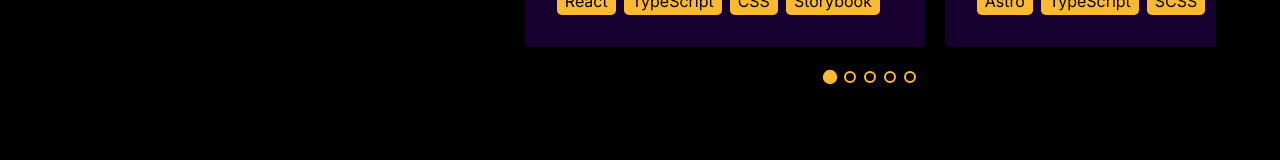
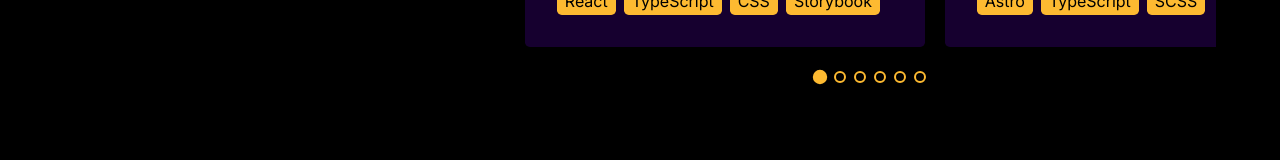
Before and after one commit to jessicaborda/Portfolio_Jessica_Borda, a Next.js app: page / in a window 1280 px wide. Shown: the part 1876-2036 px from the top of the page. Built offline with nearby package versions, Linux system fonts and the light colour scheme.

Commit message:
New project

```diff
--- a/app/page.tsx
+++ b/app/page.tsx
@@ -40,7 +40,7 @@ function HeroSection() {
   const heroData = {
     name: "Jessica Borda",
     title: "Frontend Developer / Design Developer",
-    description: `UX Engineer y Desarrolladora Frontend con formación en Arquitectura, especializada en la creación de interfaces de usuario listas para producción utilizando React, Next.js y TypeScript. Actúo como puente entre el diseño de interfaces complejas en Figma y su implementación frontend escalable, garantizando altos estándares de accesibilidad y rendimiento. Con experiencia profesional desarrollando soluciones digitales de alto volumen para agencias europeas, me enfoco en la creación de Design Systems que optimizan el desarrollo y aseguran la consistencia visual a gran escala.`,
+    description: "UX Engineer y Desarrolladora Frontend con formación en Arquitectura, especializada en la creación de interfaces de usuario listas para producción utilizando React, Next.js y TypeScript. Actúo como puente entre el diseño de interfaces complejas en Figma y su implementación frontend escalable, garantizando altos estándares de accesibilidad y rendimiento. Con experiencia profesional desarrollando soluciones digitales de alto volumen para agencias europeas, me enfoco en la creación de Design Systems que optimizan el desarrollo y aseguran la consistencia visual a gran escala.",
     cvUrl: getAssetPath("/Jessica Borda - ATS Format.pdf"),
     cvLabel: "Descargar CV",
     socialLinks: SOCIAL_LINKS,
@@ -194,6 +194,15 @@ function ProjectsSection() {
         websiteUrl: "https://jessicaborda.github.io/adoption-report/",
       },
       {
+        image: getAssetPath("/artista_musical_portada.png"),
+        title: "Artista musical",
+        description: "Landing page para artista musical diseñado en Figma con prototipado.",
+        tools: ["Figma"],
+        figmaUrl:
+          "https://www.figma.com/design/6ce7kTEyChMVRWLpodteuv/ARTISTA-MUSICAL?node-id=0-1&p=f&t=vzJG37GwNzodrxGN-0",
+        websiteUrl: "https://www.figma.com/proto/6ce7kTEyChMVRWLpodteuv/ARTISTA-MUSICAL?node-id=1-39&t=vzJG37GwNzodrxGN-0&scaling=scale-down&content-scaling=fixed&page-id=0%3A1&starting-point-node-id=1%3A39",
+      },
+      {
         image: getAssetPath("/entrelineas_portada.png"),
         title: "Entrelíneas",
         description: "Sitio web oficial de la Fundación Entrelíneas, desarrollado con Astro.",
```
Also changed, not shown: 2 other files (tests, documents, lock files or other folders).
